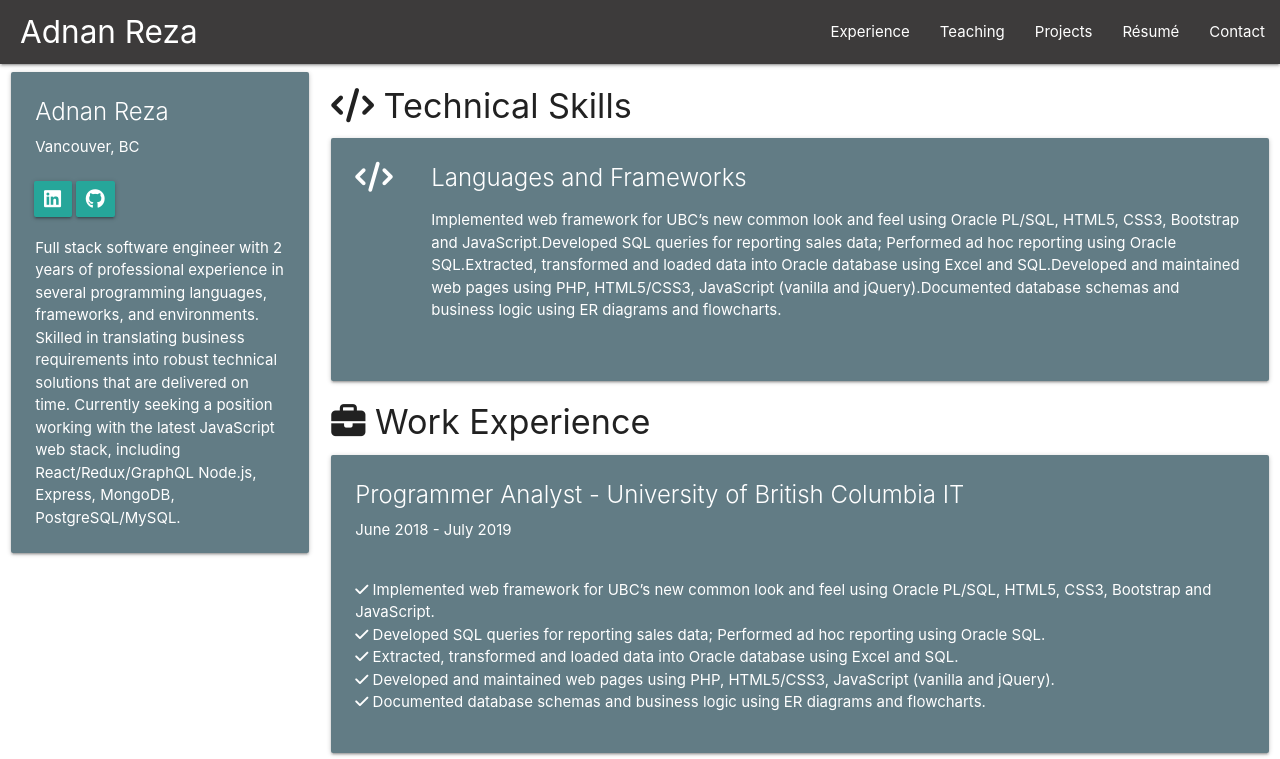
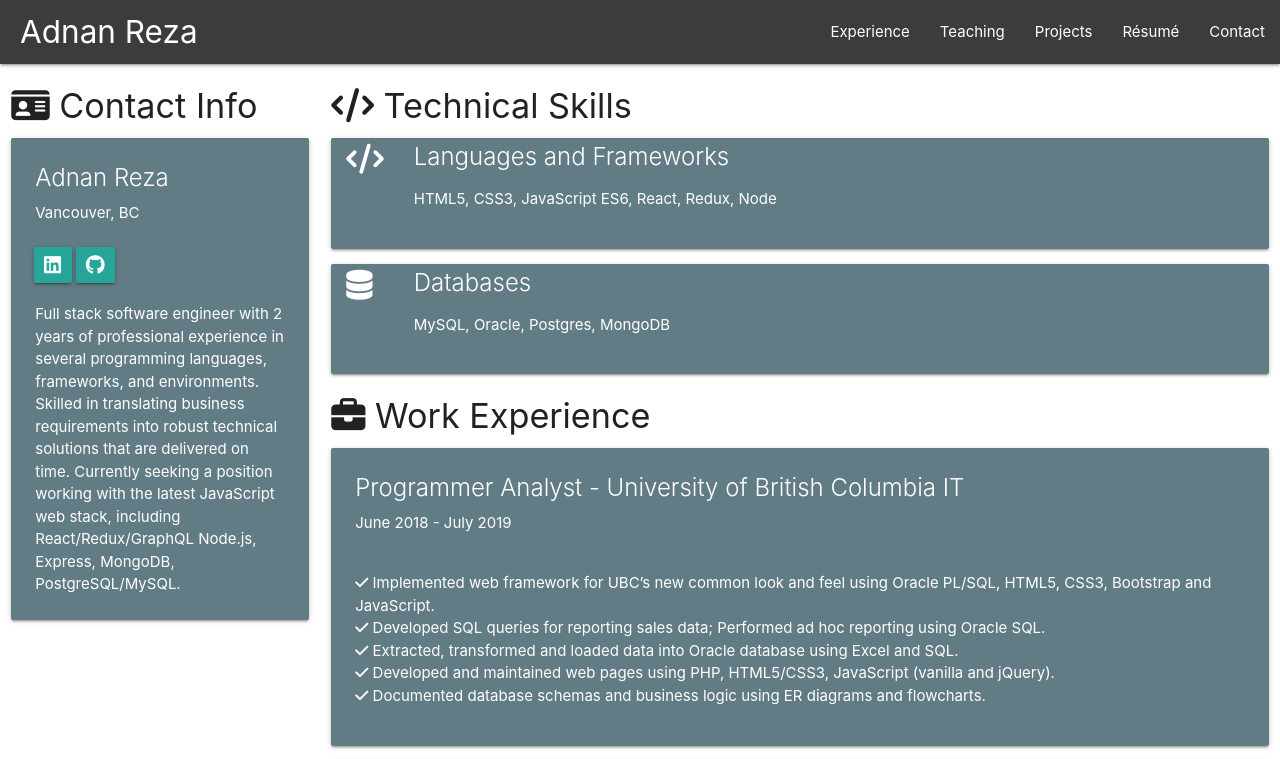
Before and after one commit to adnanreza/personal-site, a React (Create React App) app: page /Resume in a window 1280 px wide. Shown: the top 759 px of the page. Built offline with nearby package versions, Linux system fonts and the light colour scheme; the HTML template or start-up script is replaced by a standard one.

Commit message:
Added db skills card and contact info heading

```diff
--- a/src/components/layout/Footer.js
+++ b/src/components/layout/Footer.js
@@ -52,7 +52,7 @@ const Footer = () => {
 };
 
 const style = {
-  'background-color': '#3D3B3B'
+  backgroundColor: '#3D3B3B'
 };
 
 export default Footer;
--- a/src/components/layout/Navbar.js
+++ b/src/components/layout/Navbar.js
@@ -51,7 +51,7 @@ const Navbar = () => {
 };
 
 const style = {
-  'background-color': '#3D3B3B'
+  backgroundColor: '#3D3B3B'
 };
 
 export default Navbar;
--- a/src/components/layout/TechnicalSkillsBlock.js
+++ b/src/components/layout/TechnicalSkillsBlock.js
@@ -1,14 +1,17 @@
 import React from 'react';
 import PropTypes from 'prop-types';
 
-const TechnicalSkillsBlock = ({ body, heading }) => {
+const TechnicalSkillsBlock = ({ body, heading, icon }) => {
   return (
     <div style={style} class='card darken-1'>
-      <div class='card-content white-text'>
+      <div style={cardContentStyle} class='card-content white-text'>
         <div className='row'>
           <div className='col s1'>
             <span className='center-align'>
-              <i className='fa fa-code fa-2x'></i>
+              <i
+                className={`fa fa-${icon} fa-2x`}
+                style={{ paddingTop: '0.22rem', paddingLeft: '0.8rem' }}
+              ></i>
             </span>
           </div>
           <div className='col s11'>
@@ -22,7 +25,11 @@ const TechnicalSkillsBlock = ({ body, heading }) => {
 };
 
 const style = {
-  'background-color': '#627C85'
+  backgroundColor: '#627C85'
+};
+
+const cardContentStyle = {
+  padding: '0.2rem'
 };
 
 TechnicalSkillsBlock.propTypes = {
--- a/src/components/pages/Resume.js
+++ b/src/components/pages/Resume.js
@@ -29,6 +29,8 @@ const Resume = props => {
   );
   const summary =
     'Full stack software engineer with 2 years of professional experience in several programming languages, frameworks, and environments. Skilled in translating business requirements into robust technical solutions that are delivered on time. Currently seeking a position working with the latest JavaScript web stack, including React/Redux/GraphQL Node.js, Express, MongoDB, PostgreSQL/MySQL.';
+  const langFramework = 'HTML5, CSS3, JavaScript ES6, React, Redux, Node';
+  const databases = 'MySQL, Oracle, Postgres, MongoDB';
   const accomplishmentsPA = [
     'Implemented web framework for UBC’s new common look and feel using Oracle PL/SQL, HTML5, CSS3, Bootstrap and JavaScript.',
     'Developed SQL queries for reporting sales data; Performed ad hoc reporting using Oracle SQL.',
@@ -73,6 +75,11 @@ const Resume = props => {
     <Fragment>
       <div className='row'>
         <div className='col s3'>
+          <h4>
+            <i className='fa fa-id-card'></i>
+            {` `}
+            Contact Info
+          </h4>
           <ResumeBlock
             heading='Adnan Reza'
             subheading='Vancouver, BC'
@@ -89,7 +96,13 @@ const Resume = props => {
           </h4>
           <TechnicalSkillsBlock
             heading='Languages and Frameworks'
-            body={accomplishmentsPA}
+            body={langFramework}
+            icon='code'
+          ></TechnicalSkillsBlock>
+          <TechnicalSkillsBlock
+            heading='Databases'
+            body={databases}
+            icon='database'
           ></TechnicalSkillsBlock>
 
           <h4>
```
